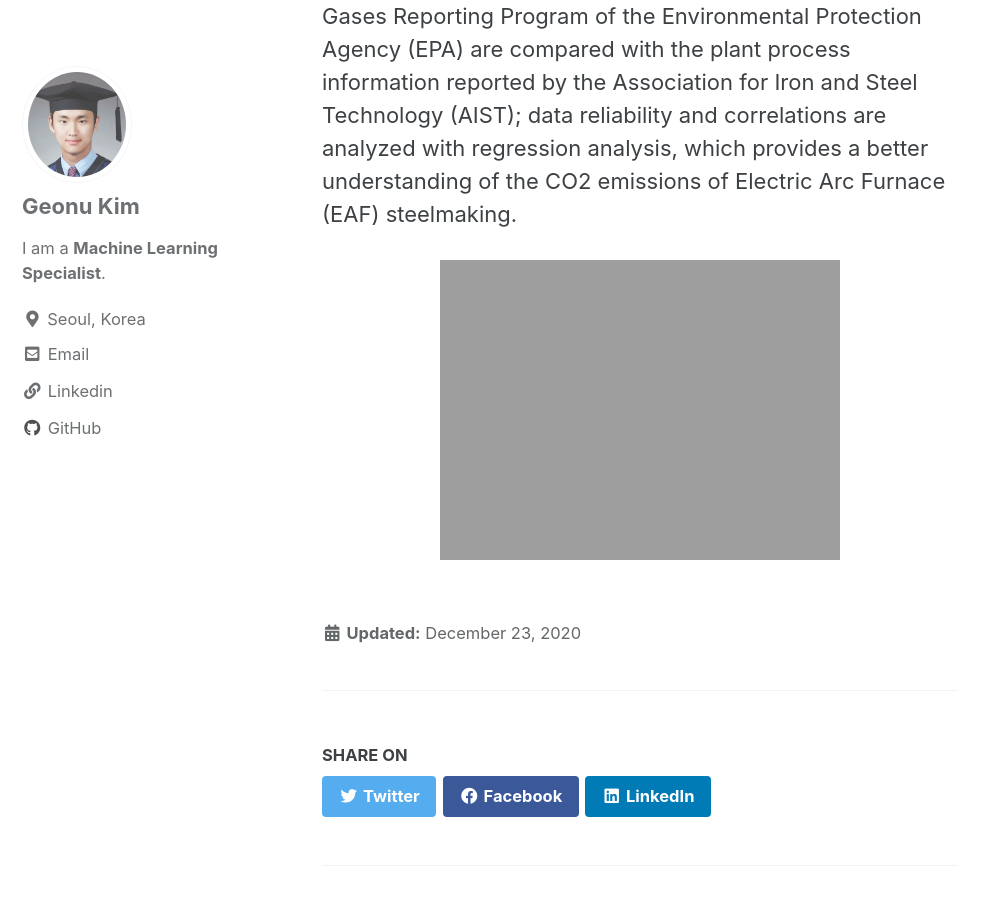
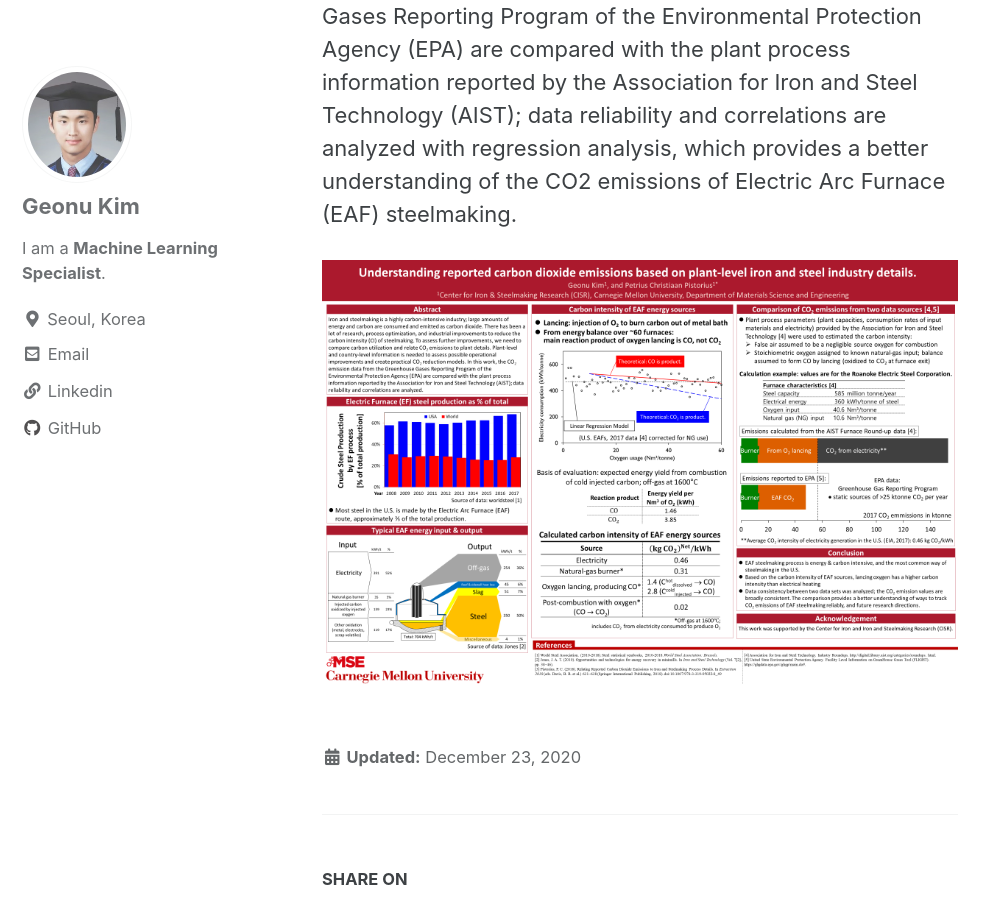
Before and after one commit to Geonu-AI/Geonu-AI.github.io, a Jekyll site: the page built from _posts/2020-12-23-Understanding reported carbon dioxide emissions based on plant-level iron and steel industry details.md, in a window 1280 px wide and 900 px high, scrolled down 302 px. Shown: the whole window, without its empty margins (0-998 px from the left). Built offline with Jekyll 4.4.1, drawn with Linux system fonts in a browser that asks for light colours; cached includes are drawn as plain includes.

Commit message:
Image URL modified

```diff
--- a/_posts/2020-12-23-Understanding reported carbon dioxide emissions based on plant-level iron and steel industry details.md
+++ b/_posts/2020-12-23-Understanding reported carbon dioxide emissions based on plant-level iron and steel industry details.md
@@ -4,4 +4,4 @@
 ---
 The carbon dioxide emission data from the Green House Gases Reporting Program of the Environmental Protection Agency (EPA) are compared with the plant process information reported by the Association for Iron and Steel Technology (AIST); data reliability and correlations are analyzed with regression analysis, which provides a better understanding of the CO2 emissions of Electric Arc Furnace (EAF) steelmaking.
 
-![image-center]({{ site.url }}{{ site.baseurl }}/assets/images/CMU Energy Week Poster_Geonu Kim-1000x800.png){: .align-center}
+![image-center]({{ site.url }}{{ site.baseurl }}/assets/images/CMU Energy Week Poster_Geonu Kim.png){: .align-center}
```
